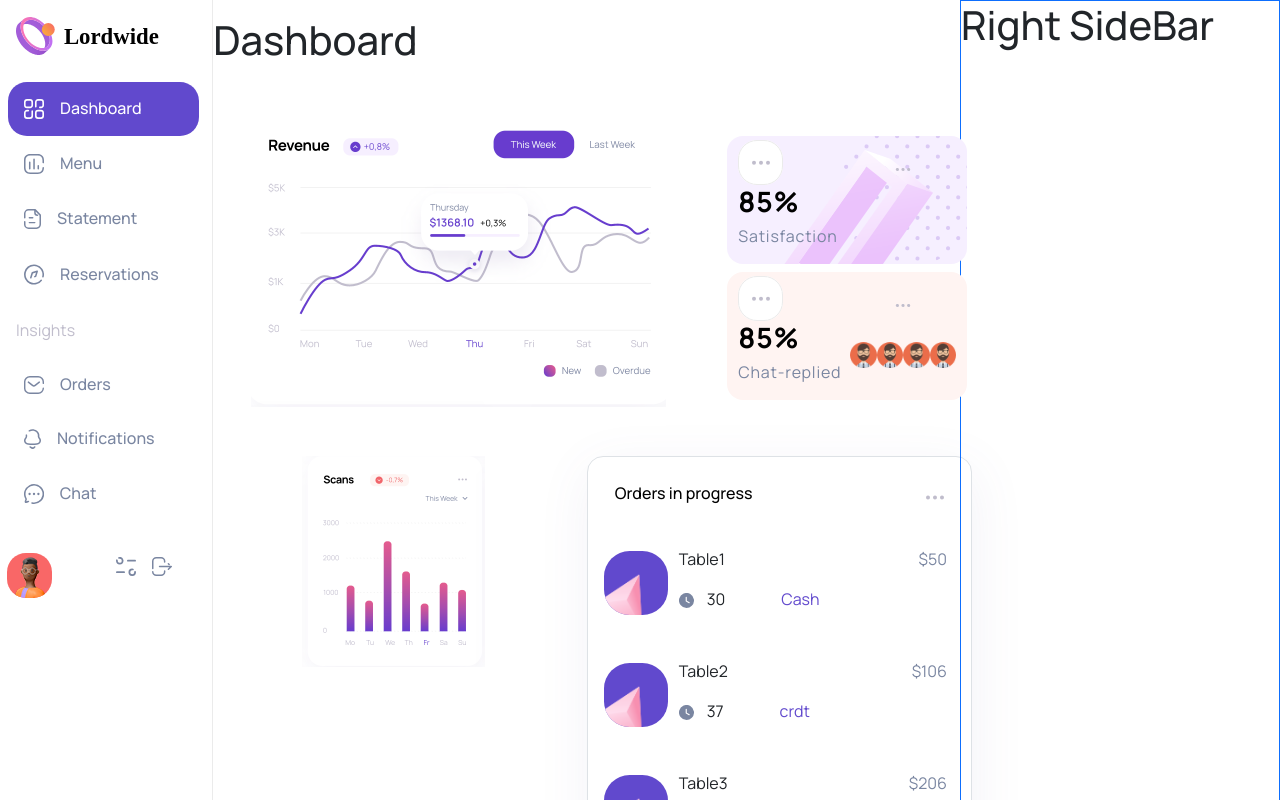
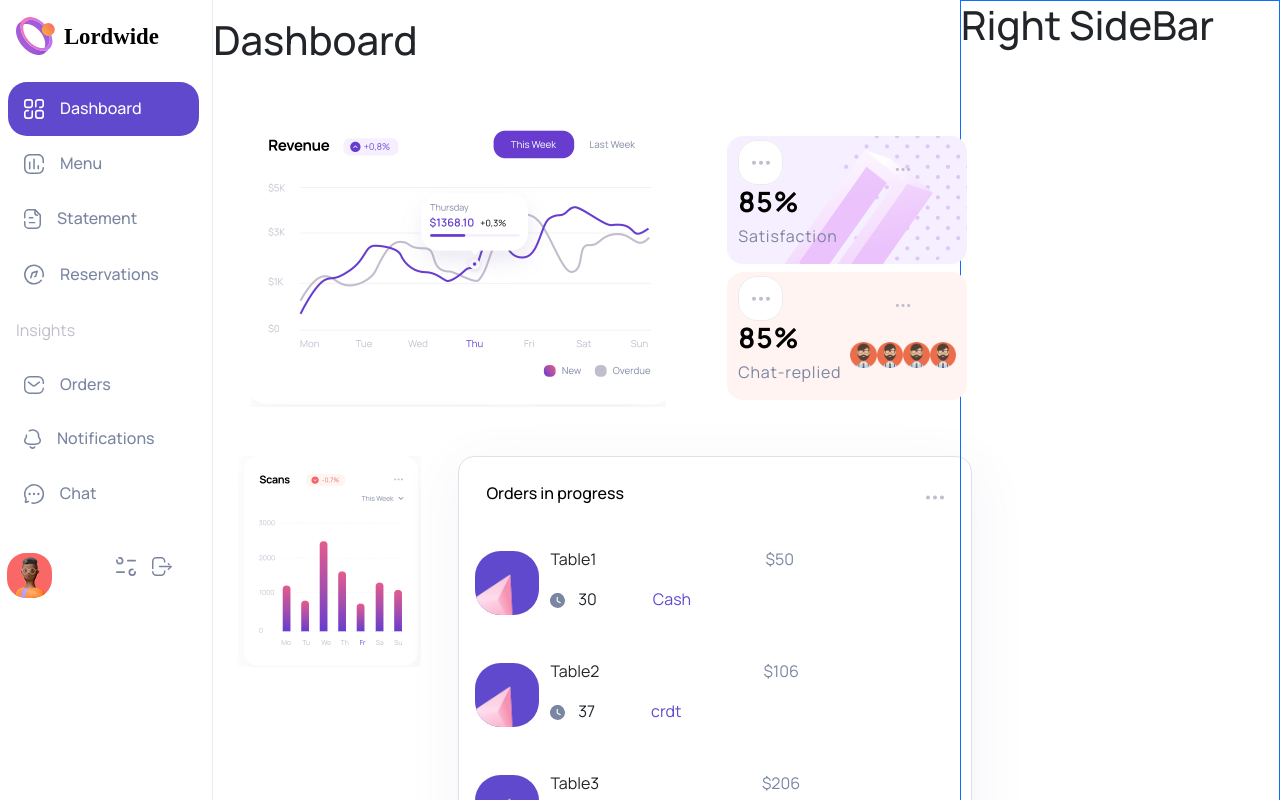
Before and after one commit to RohanGautam1/Lordwide, a React (Create React App) app: page /Dashboard in a window 1280 px wide. Shown: the top 800 px of the page. Built offline with nearby package versions, Linux system fonts and the light colour scheme; a web font is replaced by a local one.

Commit message:
Dashbaord process

```diff
--- a/src/Dashboard.css
+++ b/src/Dashboard.css
@@ -102,7 +102,7 @@ td.Payment-mode{
 .price{
   width: 50vw;
   background: #ccc;
-  text-align: right;
+  text-align: center;
 }
 
 .clock-img{
--- a/src/component/Dashboard.js
+++ b/src/component/Dashboard.js
@@ -82,11 +82,13 @@ function Dashboard() {
                         </div>
                     </div>
                     <div className="row d-flex flex-wrap">
-                        <div className='col-md-6 text-center mt-5'><img src={scans} alt="logo-img" /></div>
+                        <div className='col-md-4 text-center mt-5'>
+                        <img src={scans} alt="logo-img" />
+                        </div>
 
 
 
-                        <div className='col-md-6 mt-5 Order-in-Progress border p-2 g-0'>
+                        <div className='col-md-8 mt-5 Order-in-Progress border p-2 g-0'>
                             <div className="heading d-flex justify-content-between">
                                 <h6>Orders in progress</h6>
                                 <img className='icon-more' src={iconmore} alt="logo-img" />
```
